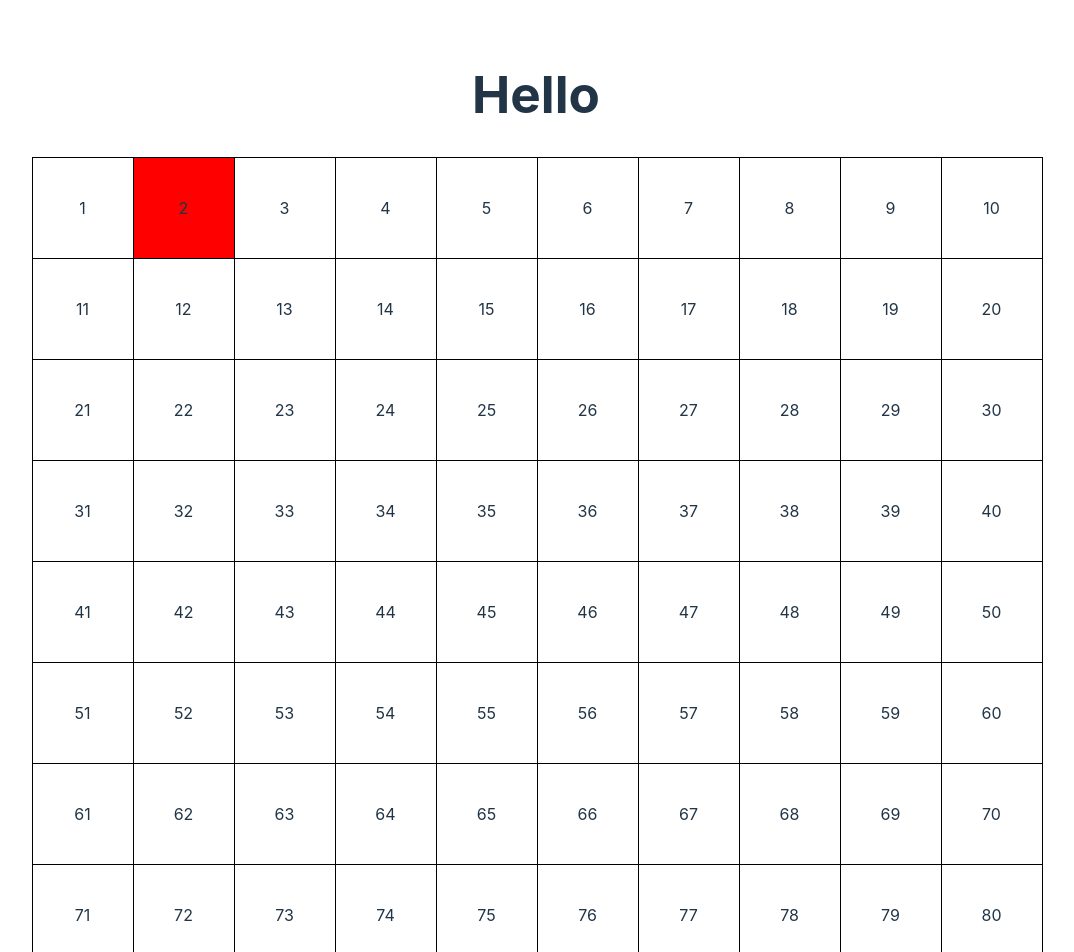
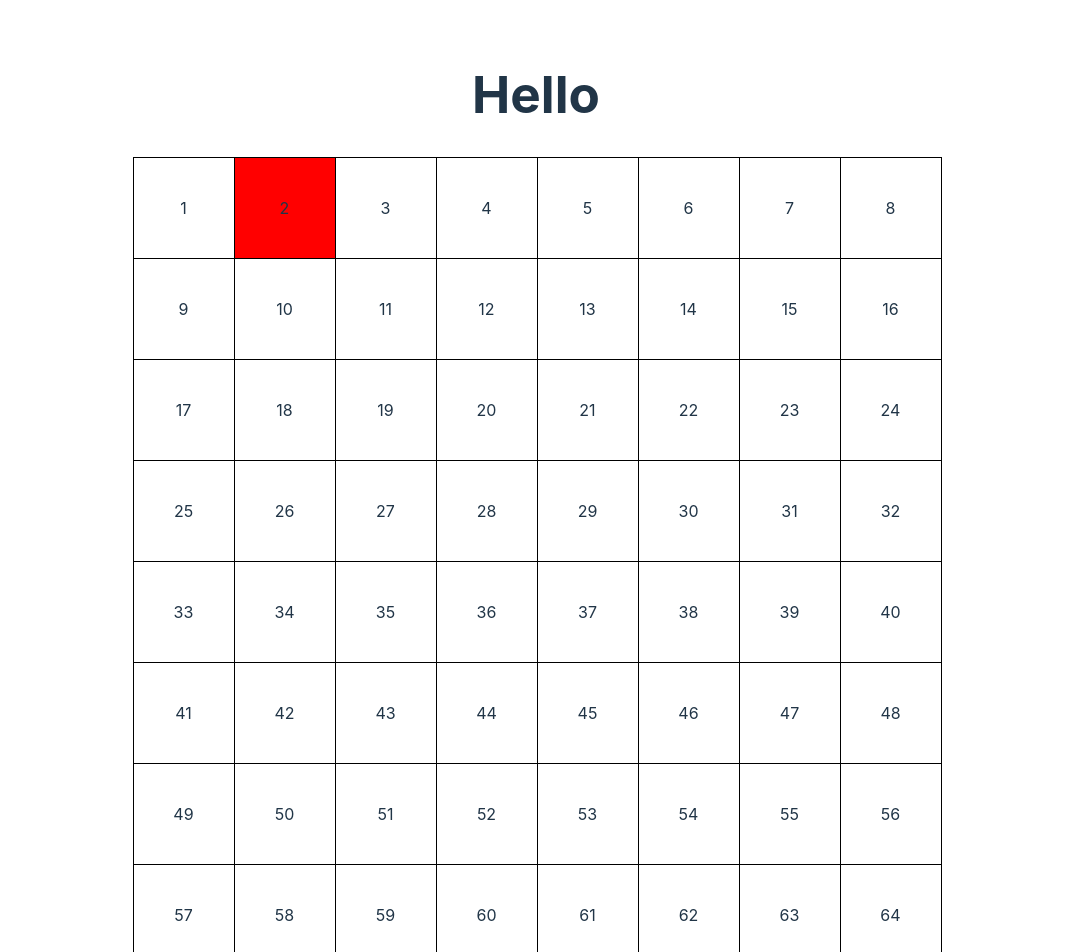
Before and after one commit to anekinL/DumpsterFire, a React (Vite) app in the folder wildfire-app/: page / in a window 1280 px wide. Shown: the top 952 px of the page, without its empty margins (104-1178 px from the left). Built offline with nearby package versions, Linux system fonts and the light colour scheme.

Commit message:
fixing columns/rows

```diff
--- a/wildfire-app/src/App.jsx
+++ b/wildfire-app/src/App.jsx
@@ -9,7 +9,7 @@ function App() {
     <>
     <h1>Hello</h1>
       <div className = "app_container">
-        <Grid rows={10} columns={10}/>
+        <Grid rows={8} columns={8}/>
       </div>
     </>
   )
--- a/wildfire-app/src/components/Grid/Grid.jsx
+++ b/wildfire-app/src/components/Grid/Grid.jsx
@@ -6,7 +6,7 @@ import './Grid.css';
 const Grid = ({ rows, columns }) => {
   // Generate grid data dynamically
   const gridData = [];
-  for (let i = 0; i <= rows * columns; i++) {
+  for (let i = 0; i < rows * columns; i++) {
         if (i == 1) {
             gridData.push({
                 id: i+1,
```
